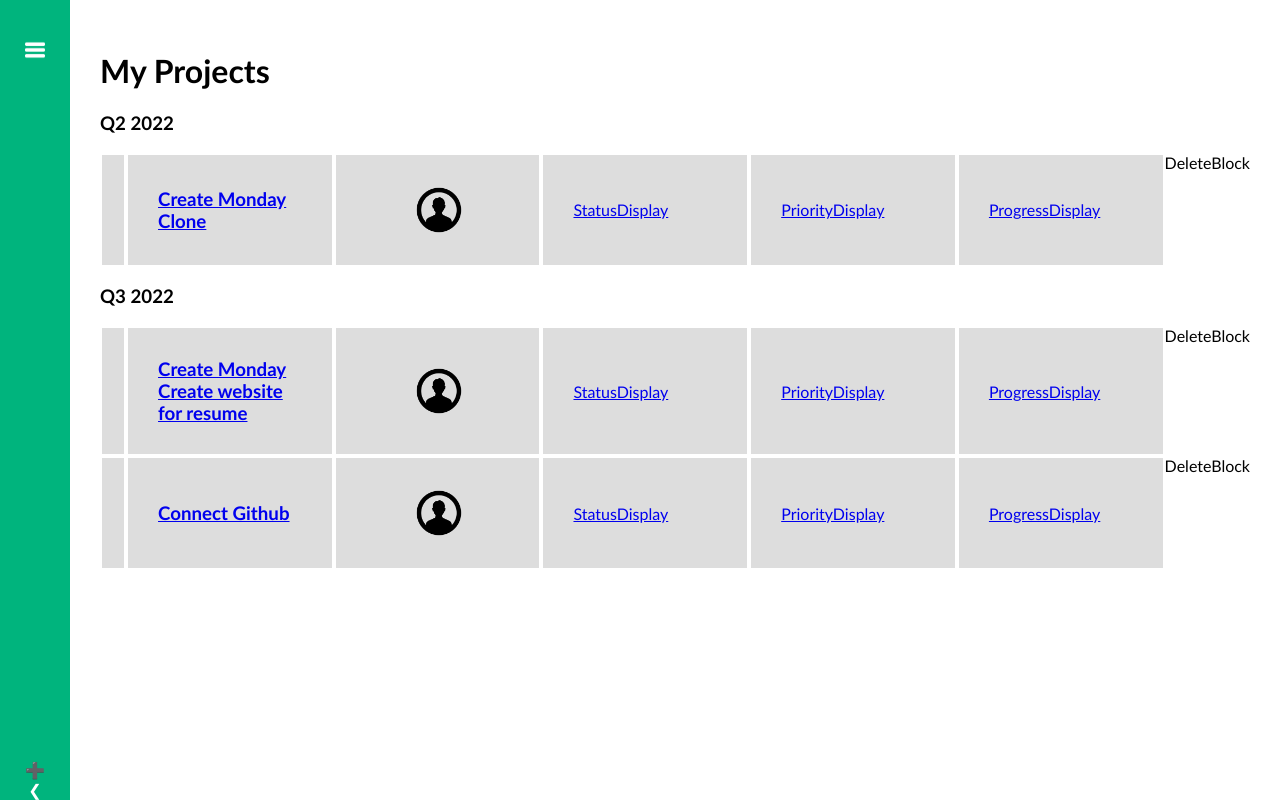
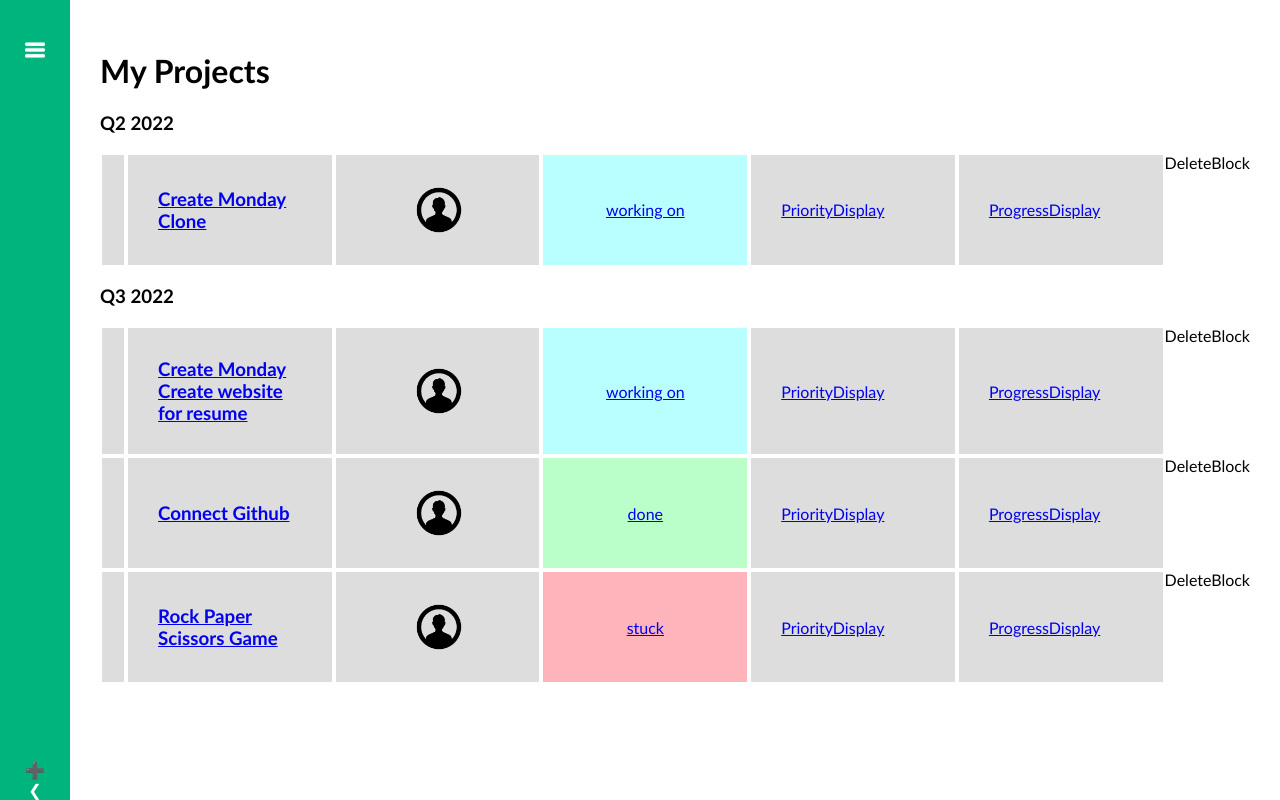
Before and after one commit to Sudo-Si/Monday-clone, a React (Create React App) app: page / in a window 1280 px wide. Built offline with nearby package versions, Linux system fonts and the light colour scheme.

Commit message:
status styled priority display next

```diff
--- a/src/components/AvatarDisplay.js
+++ b/src/components/AvatarDisplay.js
@@ -1,5 +1,5 @@
 import blankAvatar from "../images/blankAvatar.png"
-const AvatarDisplay =(ticket)=>{
+const AvatarDisplay = (ticket) => {
 
     return(
         <div className="avatar-container">
--- a/src/components/StatusDisplay.js
+++ b/src/components/StatusDisplay.js
@@ -1,7 +1,25 @@
-const StatusDisplay =()=>{
-
+const StatusDisplay = ({status}) => {
+    const getColor = (status) => {
+        let color
+        switch(status){
+            case 'done':
+                color = 'rgb(186,255,201)'
+                break
+            case 'working On It':
+                color = 'rgb(255,223,186)'
+                break
+            case 'stuck':
+                color = 'rgb(255,179,186)'
+                break
+            default:
+                color ='rgb(186, 255, 255)'
+        }
+        return color
+    }
     return(
-        <div>StatusDisplay</div>
+        <div className="status-display" style={{ backgroundColor: getColor(status)}}>
+            {status}
+        </div>
     )
 }
 export default StatusDisplay
--- a/src/components/TicketCard.js
+++ b/src/components/TicketCard.js
@@ -14,7 +14,7 @@ return (
                 {/* <Link to="./AvatarDisplay.js"> <AvatarDisplay/></Link><Link to="./StatusDisplay.js.js"> <StatusDisplay/></Link><Link to="./PriorityDisplay.js"> <PriorityDisplay/></Link><Link to="./ProgressDisplay.js"> <ProgressDisplay/></Link> */}
            <h3>{ticket.title}</h3>
             <AvatarDisplay ticket={ticket}/>
-            <StatusDisplay/>
+            <StatusDisplay status={ticket.status}/>
             <PriorityDisplay/>
             <ProgressDisplay/>
     </Link>
--- a/src/index.css
+++ b/src/index.css
@@ -93,3 +93,8 @@ width: 100%;
    width: 100%;
 
 }
+.ticket-card .status-display{
+    display: flex;
+    justify-content: center;
+
+}
--- a/src/pages/Dashboard.js
+++ b/src/pages/Dashboard.js
@@ -6,7 +6,7 @@ const Dashboard =()=>{
             color:'red',
             title:'Create Monday Clone',
             owner:'Simon',
-            status: 'done',
+            status: 'working on',
             progress:40,
             priority: 5,
             description:'follow tut on how to code a crm ',
@@ -18,7 +18,7 @@ const Dashboard =()=>{
             color:'red',
             title:'Create Monday Create website for resume',
             owner:'Simon',
-            status: 'done',
+            status: 'working on',
             progress:15,
             priority: 4,
             description:'create personal website ',
@@ -34,6 +34,17 @@ const Dashboard =()=>{
             progress:15,
             priority: 4,
             description:'connect repo to site ',
+            avatar:'https://www.linkedin.com/in/othusitse-dalgleish-maswabi/?lipi=urn%3Ali%3Apage%3Ad_flagship3_feed%3BkUiBOyZ8QDGaA8TejaqMcQ%3D%3D',
+            timestamp:'2022-08-16T15:58:00'
+        }, {
+            category:'Q3 2022',
+            color:'red',
+            title:'Rock Paper Scissors Game',
+            owner:'Simon',
+            status: 'stuck',
+            progress:15,
+            priority: 4,
+            description:'create personal website ',
             avatar:'https://www.linkedin.com/in/othusitse-dalgleish-maswabi/?lipi=urn%3Ali%3Apage%3Ad_flagship3_feed%3BkUiBOyZ8QDGaA8TejaqMcQ%3D%3D',
             timestamp:'2022-08-16T15:58:00'
         }
@@ -60,9 +71,8 @@ const Dashboard =()=>{
                     color={filterdTicket.color}
                     ticket={filterdTicket}
                     />
-
                     ))
-                    }
+                }
 
                 </div>
              ))}
```
